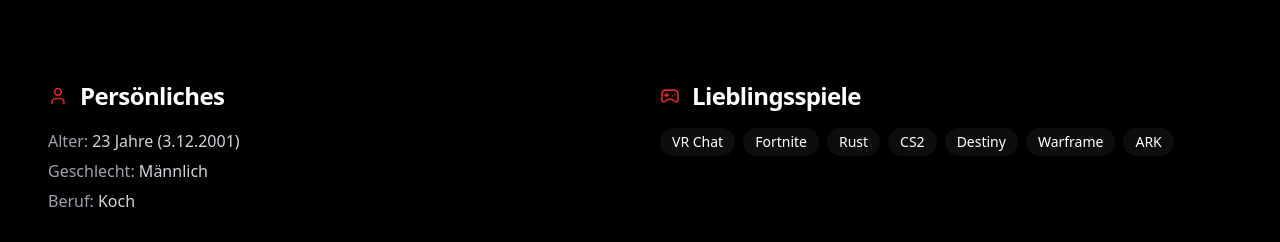
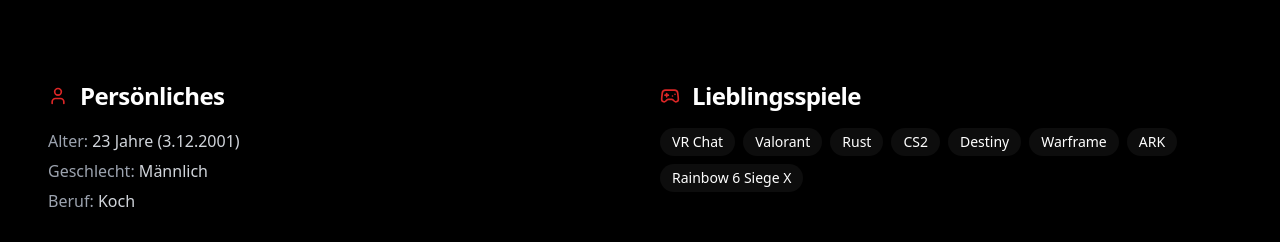
Before and after one commit to Mauxstn/krypton-website, a plain HTML site: page index.html in a window 1280 px wide. Shown: the part 800-1042 px from the top of the page. Drawn offline with nearby package versions, Linux system fonts and the light colour scheme.

Commit message:
Add files via upload

```diff
--- a/index.html
+++ b/index.html
@@ -73,12 +73,13 @@
           </h2>
           <div class="flex flex-wrap gap-2">
             <span class="px-3 py-1 bg-white/5 rounded-full text-sm">VR Chat</span>
-            <span class="px-3 py-1 bg-white/5 rounded-full text-sm">Fortnite</span>
+            <span class="px-3 py-1 bg-white/5 rounded-full text-sm">Valorant</span>
             <span class="px-3 py-1 bg-white/5 rounded-full text-sm">Rust</span>
             <span class="px-3 py-1 bg-white/5 rounded-full text-sm">CS2</span>
             <span class="px-3 py-1 bg-white/5 rounded-full text-sm">Destiny</span>
             <span class="px-3 py-1 bg-white/5 rounded-full text-sm">Warframe</span>
             <span class="px-3 py-1 bg-white/5 rounded-full text-sm">ARK</span>
+            <span class="px-3 py-1 bg-white/5 rounded-full text-sm">Rainbow 6 Siege X</span>
           </div>
         </div>
       </div>
```
